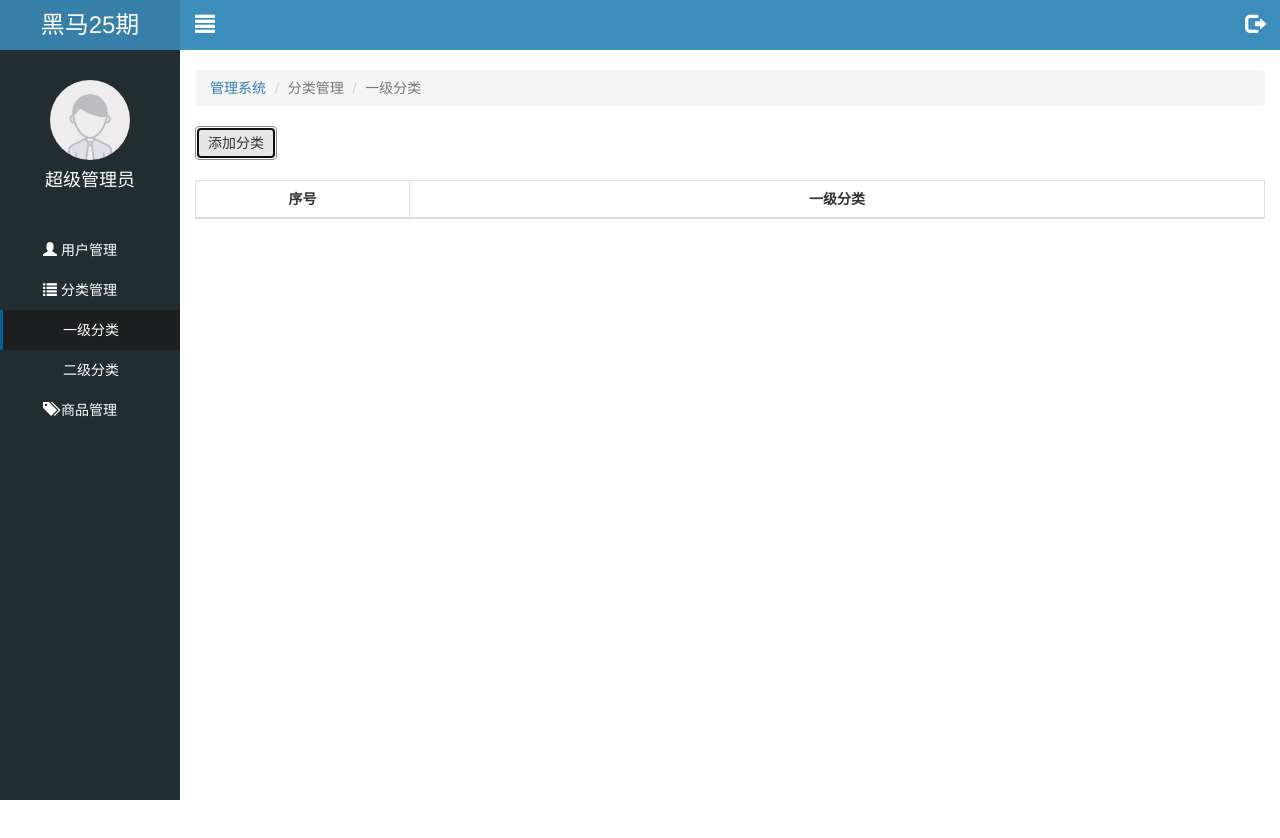
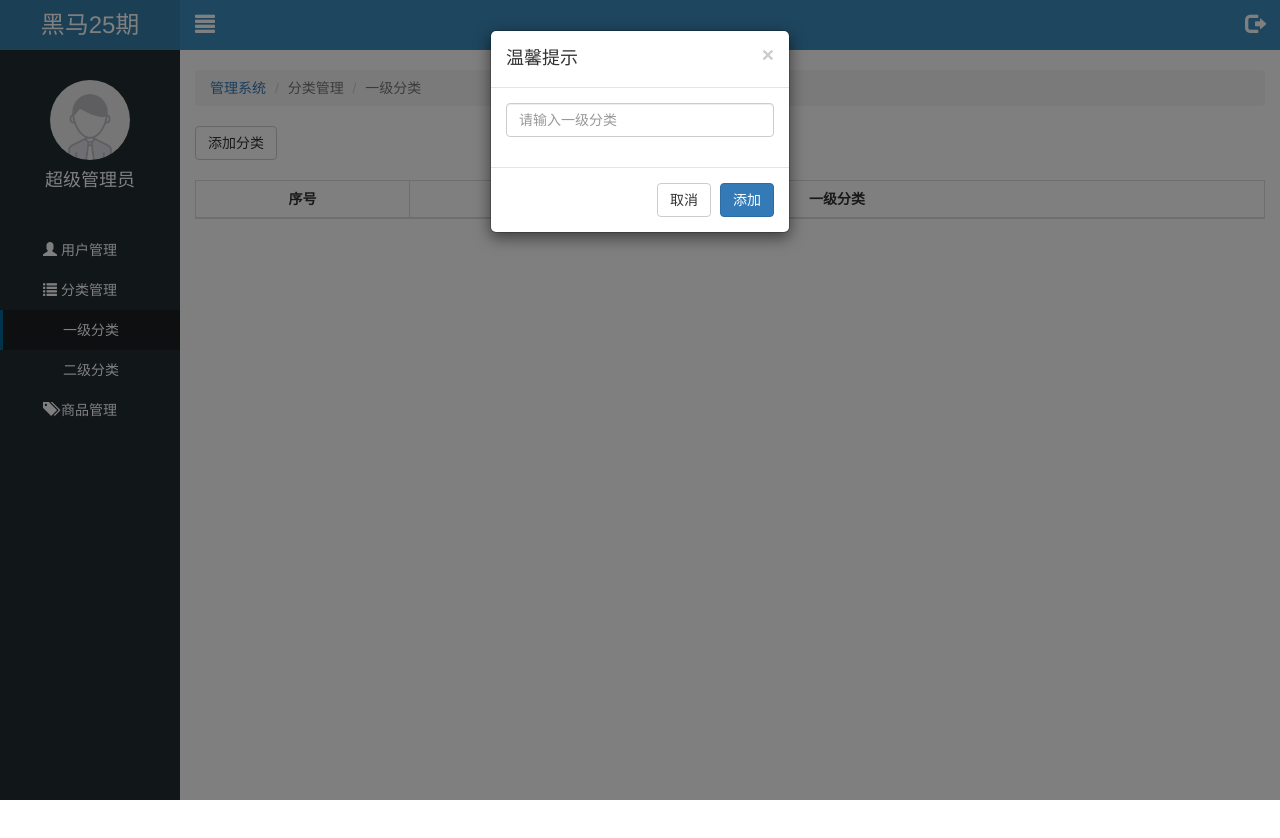
Before and after one commit to 443548617/letao, a website: page public/back/first.html in a window 1280 px wide. Both pictures are taken after a click on the button "添加分类". Drawn offline with Linux system fonts and the light colour scheme; no server answers.

Commit message:
一级分类—-准备模态框完成

```diff
--- a/public/back/first.html
+++ b/public/back/first.html
@@ -115,6 +115,32 @@
 
 </div>
 
+<div class="modal fade" tabindex="-1" id="addModal">
+
+    <!-- 模态框结构 -->
+    <div class="modal-dialog modal-sm">
+      <div class="modal-content">
+        <form>
+            <div class="modal-header">
+              <button type="button" class="close" data-dismiss="modal"><span>&times;</span></button>
+              <h4 class="modal-title">温馨提示</h4>
+            </div>
+            <div class="modal-body">
+                <div class="form-group">
+                  <input type="text" name="categoryName" class="form-control"  placeholder="请输入一级分类">
+                </div>
+            </div>
+            <div class="modal-footer">
+              <button type="button" class="btn btn-default" data-dismiss="modal">取消</button>
+              <button type="submit" class="btn btn-primary">添加</button>
+            </div>
+        </form>
+
+      </div>
+    </div>
+
+  </div>
+
 <script type="text/html" id="firstTpl">
   {{each rows v i}}
     <tr>
--- a/public/back/js/first.js
+++ b/public/back/js/first.js
@@ -30,4 +30,8 @@ $(function(){
       }
     })
   }
+
+  $("#addBtn").click(function(){
+    $("#addModal").modal("show");
+  });
 });
```
